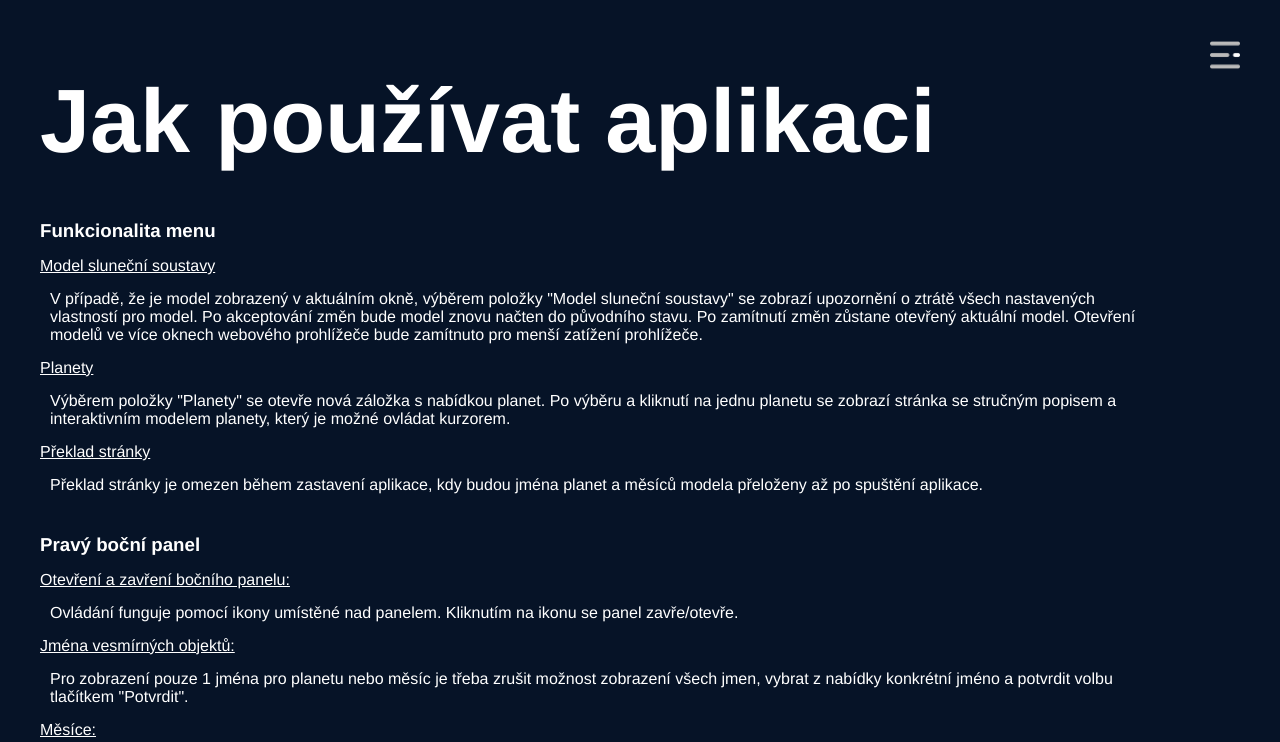
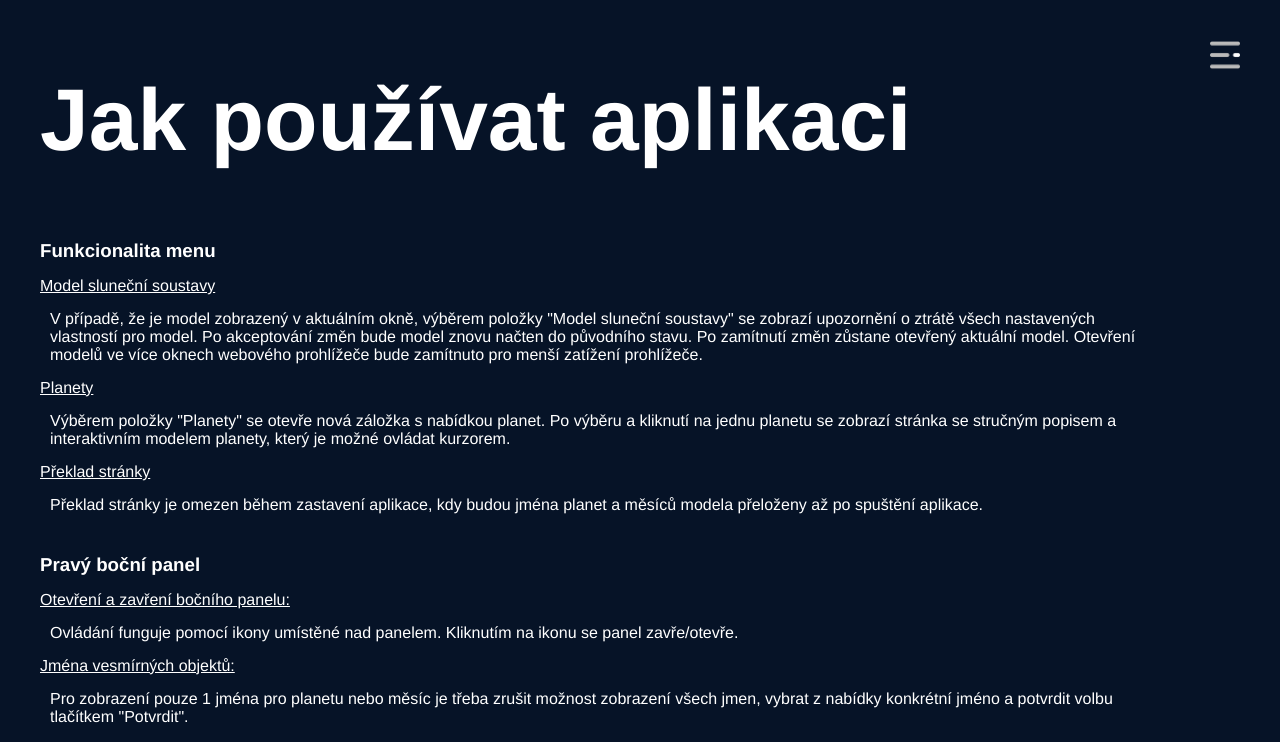
Before and after one commit to luciamahutova/BachelorThesis, a website: page infoPage.html in a window 1280 px wide. Shown: the top 742 px of the page. Drawn offline with nearby package versions, Linux system fonts and the light colour scheme.

Commit message:
Update: finished resizing <h1> and .bgLayer for infoPage.html

```diff
--- a/css/style.css
+++ b/css/style.css
@@ -40,6 +40,10 @@ h1 {
     top: 70px;
     left: 40px;
     z-index: 10;
+}
+
+.h1--change-size {
+    font-size: calc(30px + 4.5vw);
 }
 
 .planetInfoLayout {
@@ -542,7 +546,7 @@ h1+p {
 
 article {
     position: relative;
-    top: 220px;
+    top: 240px;
     width: 90%;
     padding-bottom: 30px
 }
@@ -558,6 +562,10 @@ article {
 article+.bgLayer {
     top: 0px;
     width: 100%;
+    height: 30%;
+}
+
+.planetInfoArticle+.bgLayer {
     height: 200px;
 }
 
--- a/infoPage.html
+++ b/infoPage.html
@@ -34,7 +34,7 @@
     </header>
 
 
-    <h1 class="lang h1--position-fixed" data-lang="howToUseApplication"></h1>
+    <h1 class="lang h1--position-fixed h1--change-size" data-lang="howToUseApplication"></h1>
 
     <article>
         <section>
```
